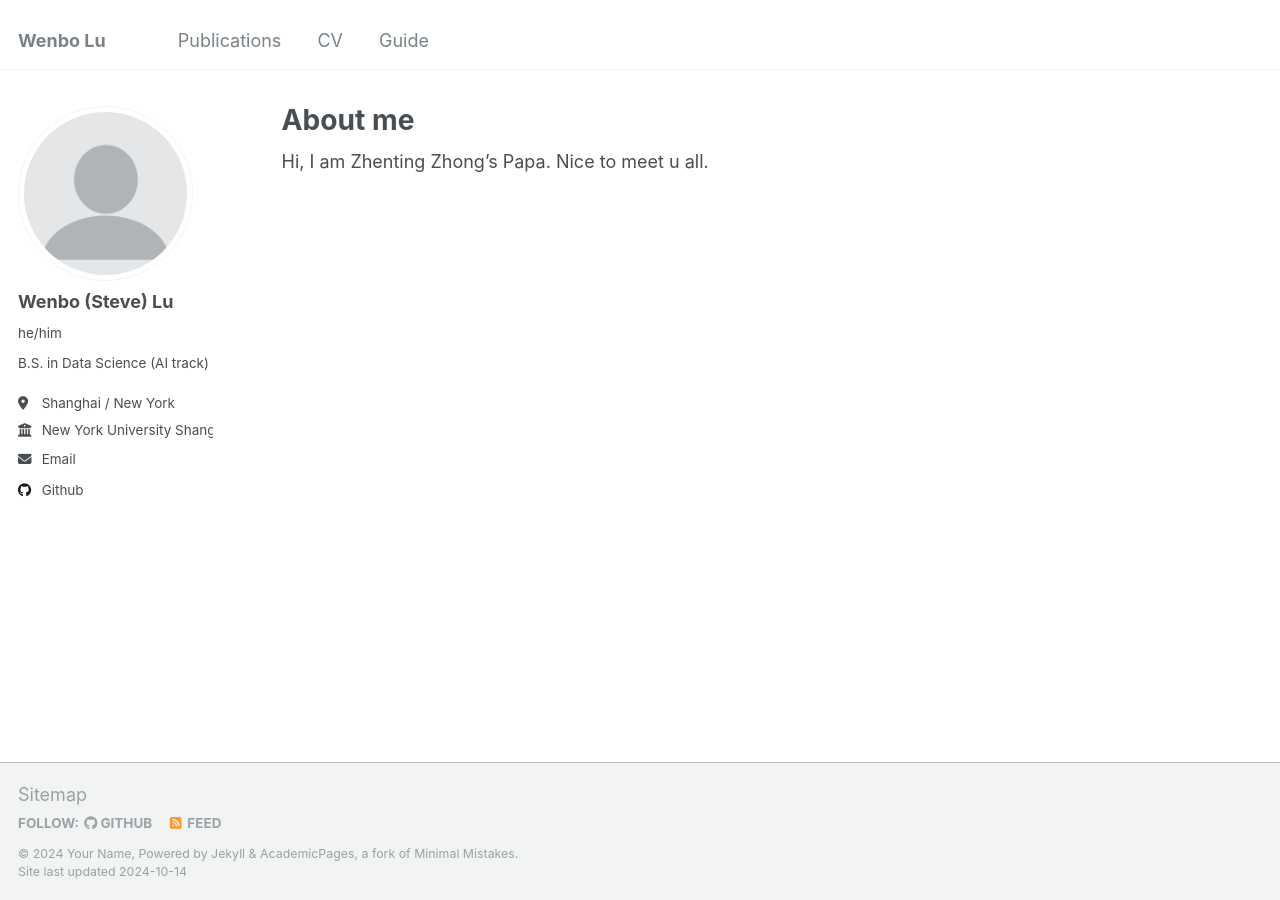
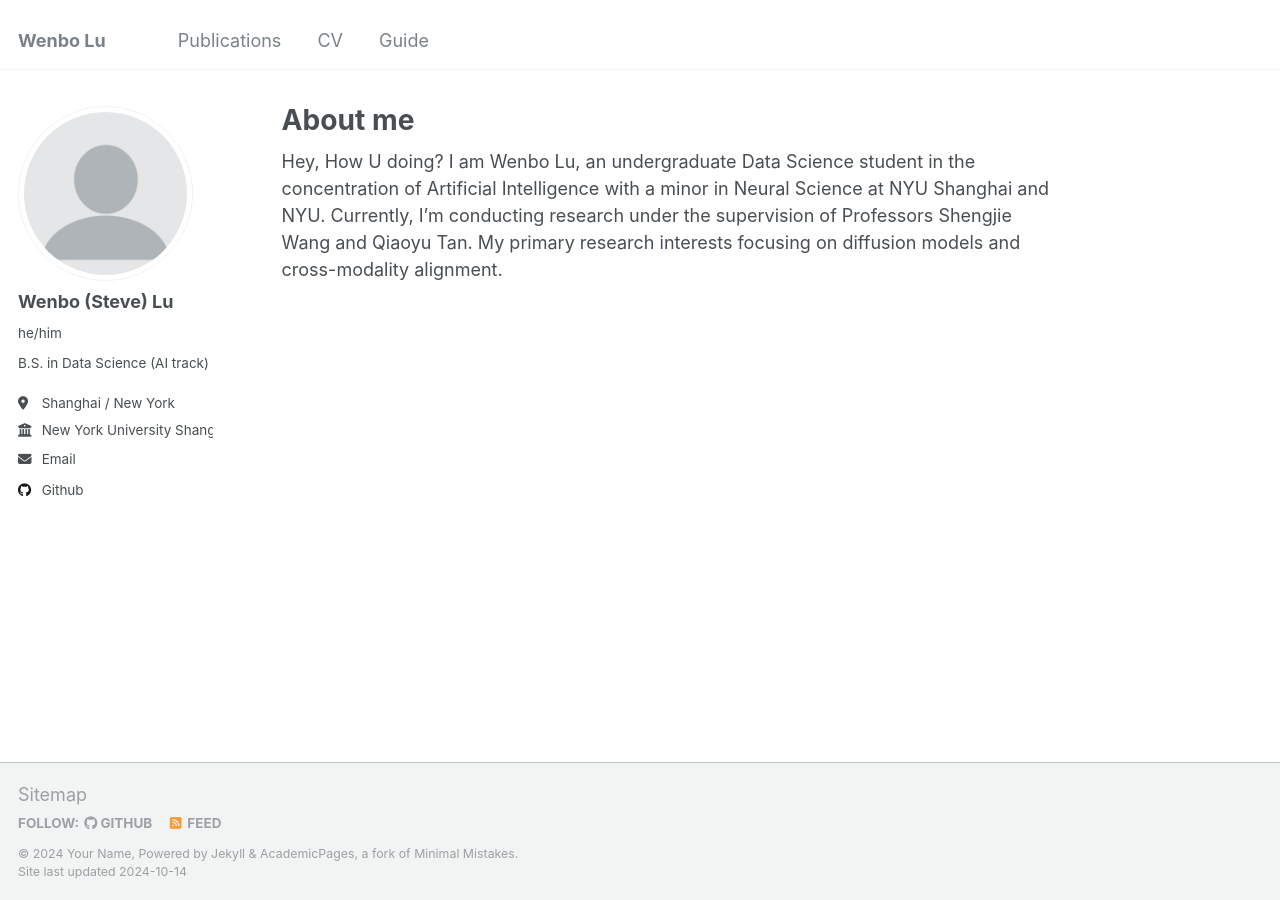
Before and after one commit to WenboLuu/WenboLuu.github.io, a Jekyll site: the page built from _pages/about.md, in a window 1280 px wide. Built offline with Jekyll 4.4.1, drawn with Linux system fonts in a browser that asks for light colours.

Commit message:
[Update] about info updated

```diff
--- a/_pages/about.md
+++ b/_pages/about.md
@@ -48,4 +48,4 @@ For more info
 ------
 More info about configuring Academic Pages can be found in [the guide](https://academicpages.github.io/markdown/). The [guides for the Minimal Mistakes theme](https://mmistakes.github.io/minimal-mistakes/docs/configuration/) (which this theme was forked from) might also be helpful. -->
 
-Hi, I am Zhenting Zhong's Papa. Nice to meet u all.
+Hey, How U doing? I am Wenbo Lu, an undergraduate Data Science student in the concentration of Artificial Intelligence with a minor in Neural Science at NYU Shanghai and NYU. Currently, I’m conducting research under the supervision of Professors Shengjie Wang and Qiaoyu Tan. My primary research interests focusing on diffusion models and cross-modality alignment.
```
